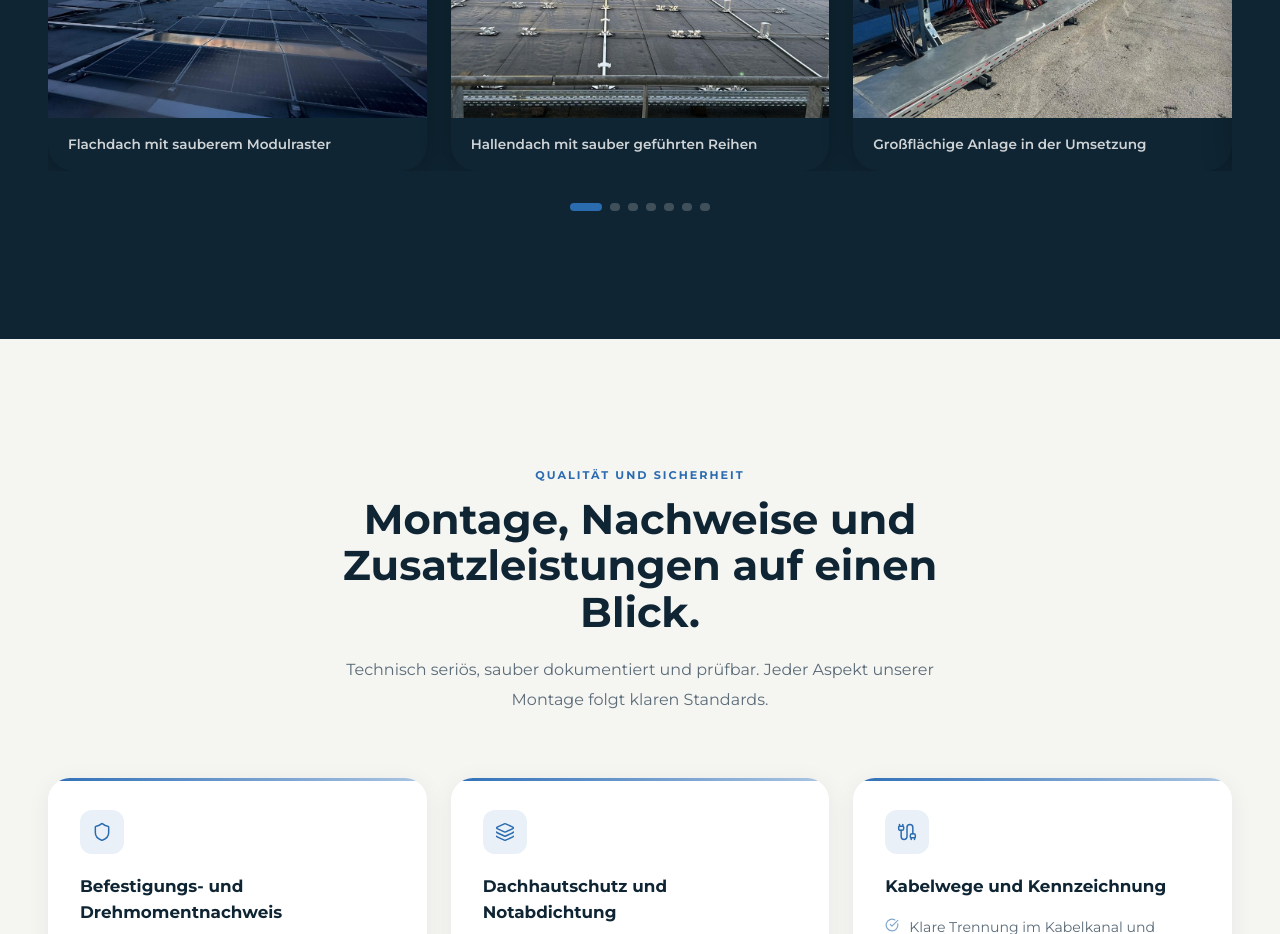
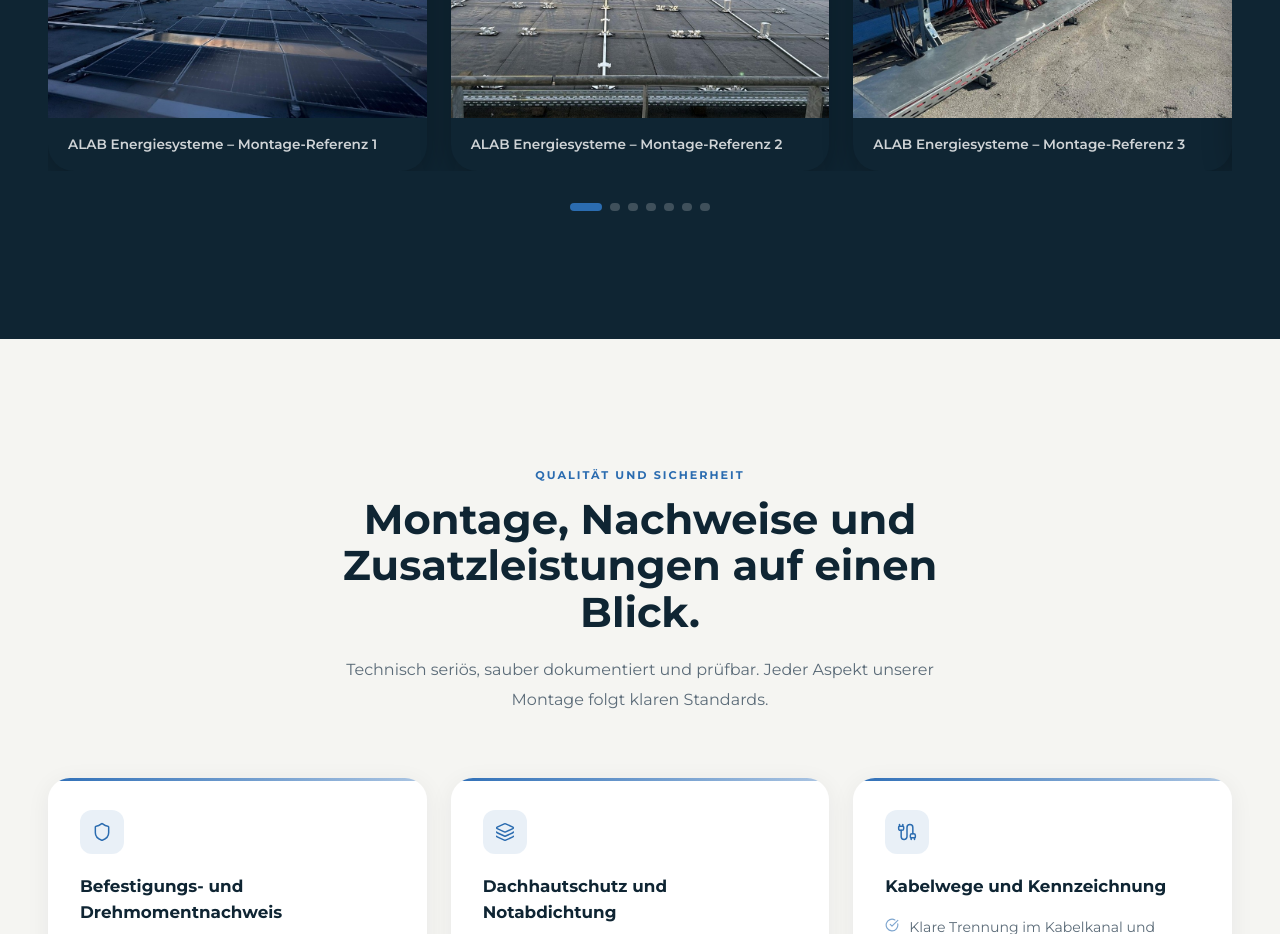
Before and after one commit to ALAB-Energiesysteme/alab-energiesysteme, a Next.js app: page /montage in a window 1280 px wide. Shown: the part 4260-5194 px from the top of the page. Built offline with nearby package versions, Linux system fonts and the light colour scheme.

Commit message:
Montage-Referenzen: neutrale Untertitel statt unzutreffender Beschreibungen

```diff
--- a/src/components/MontageSection.tsx
+++ b/src/components/MontageSection.tsx
@@ -101,28 +101,14 @@ const PROCESS_STEPS = [
   },
 ];
 
-const REFERENZEN = [
-  { src: "/assets/img/referenzen-montage/anlage1_M.jpg", label: "Flachdach mit sauberem Modulraster" },
-  { src: "/assets/img/referenzen-montage/anlage2_M.jpg", label: "Hallendach mit sauber geführten Reihen" },
-  { src: "/assets/img/referenzen-montage/anlage3_M.jpg", label: "Großflächige Anlage in der Umsetzung" },
-  { src: "/assets/img/referenzen-montage/anlage4_M.jpg", label: "Gewerbedach mit ausgerichteter UK" },
-  { src: "/assets/img/referenzen-montage/anlage5_M.jpg", label: "Modulfelder mit klarer Linienführung" },
-  { src: "/assets/img/referenzen-montage/anlage6_M.jpg", label: "Montagebild aus laufendem Projekt" },
-  { src: "/assets/img/referenzen-montage/anlage7_M.jpg", label: "Saubere Montage auf Bestandsdach" },
-  { src: "/assets/img/referenzen-montage/anlage8_M.jpg", label: "PV-System mit strukturierter Belegung" },
-  { src: "/assets/img/referenzen-montage/anlage9_M.jpg", label: "Installiertes Dachsystem" },
-  { src: "/assets/img/referenzen-montage/anlage10_M.jpg", label: "Montage auf gewerblicher Fläche" },
-  { src: "/assets/img/referenzen-montage/anlage11_M.jpg", label: "Projekt mit dokumentierter Ausführung" },
-  { src: "/assets/img/referenzen-montage/anlage12_M.jpg", label: "Reihenbild mit technischem Look" },
-  { src: "/assets/img/referenzen-montage/anlage13_M.jpeg", label: "Referenzfoto aus der Montagepraxis" },
-  { src: "/assets/img/referenzen-montage/anlage14_M.jpg", label: "Dachbelegung mit präziser Ausrichtung" },
-  { src: "/assets/img/referenzen-montage/anlage15_M.jpeg", label: "Fertigstellung mit sauberer Moduloptik" },
-  { src: "/assets/img/referenzen-montage/anlage16_M.jpg", label: "Sauber integrierte Modulfelder" },
-  { src: "/assets/img/referenzen-montage/anlage17_M.jpg", label: "Referenzprojekt mit Qualität" },
-  { src: "/assets/img/referenzen-montage/anlage18_M.jpg", label: "Projektaufnahme aus dem Bestand" },
-  { src: "/assets/img/referenzen-montage/anlage19_M.jpg", label: "Technisch sauberes Rasterbild" },
-  { src: "/assets/img/referenzen-montage/anlage20_M.jpg", label: "Fertige Anlage aus der ALAB Praxis" },
-];
+const REFERENZEN = Array.from({ length: 20 }, (_, i) => {
+  const n = i + 1;
+  const ext = n === 13 || n === 15 ? "jpeg" : "jpg";
+  return {
+    src: `/assets/img/referenzen-montage/anlage${n}_M.${ext}`,
+    label: `ALAB Energiesysteme – Montage-Referenz ${n}`,
+  };
+});
 
 const QUALITY_CARDS = [
   {
```
